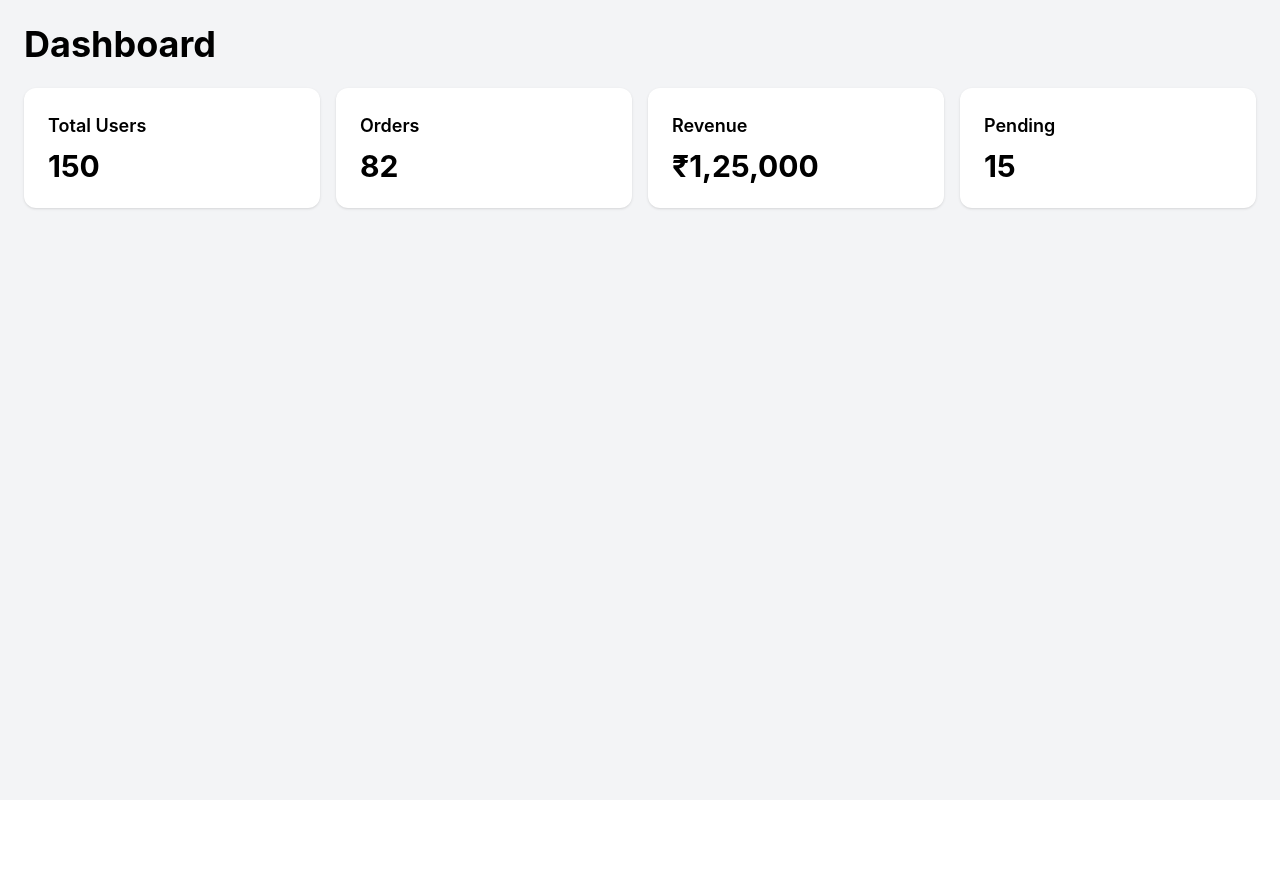
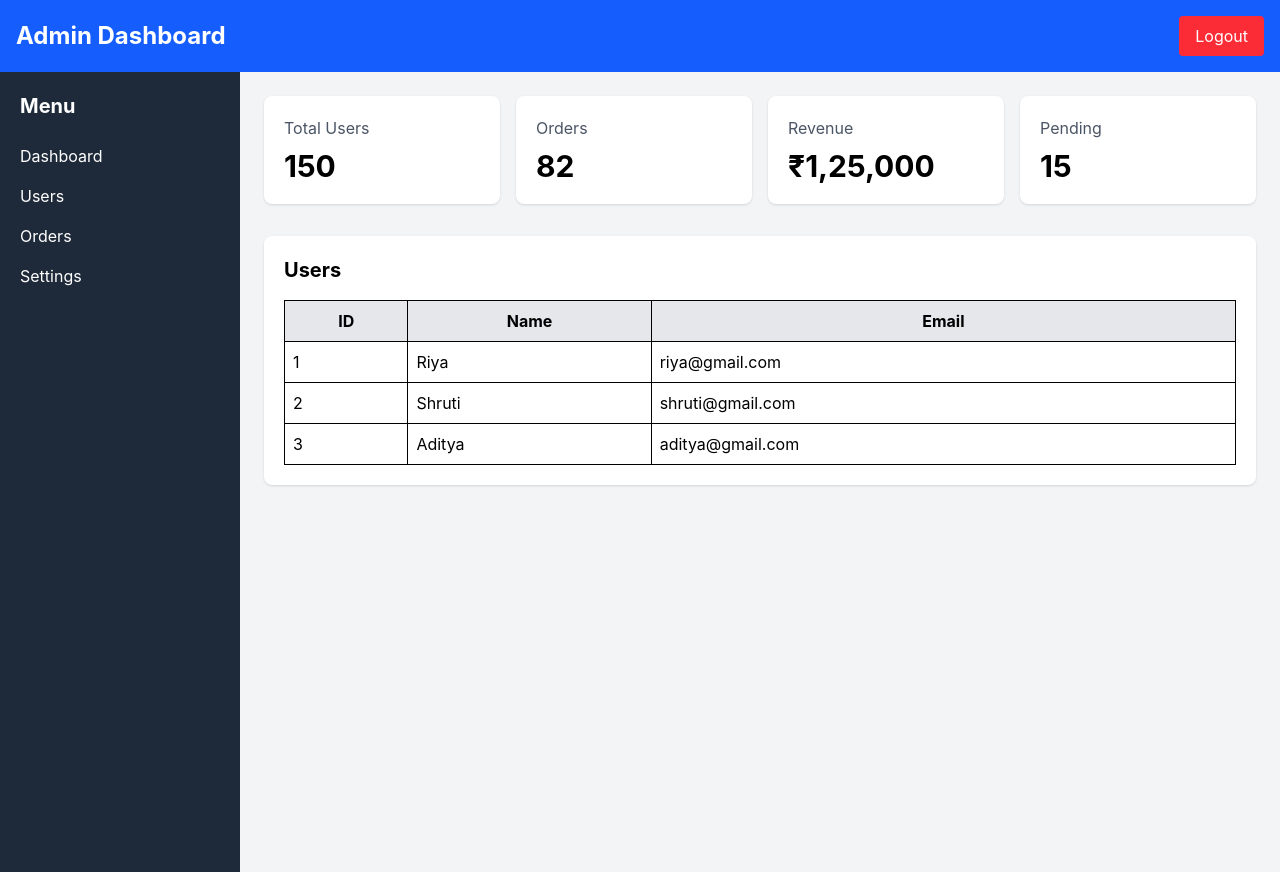
Before and after one commit to riyamalpani-netizen/react-dashboard, a React (Vite) app: page /dashboard in a window 1280 px wide. Before the commit the page ends 800 px from the top, so only its background shows below. Built offline with nearby package versions, Linux system fonts and the light colour scheme.

Commit message:
Add routing and dashboard components with user interface elements
- Implemented Navbar and Sidebar components for navigation.
- Created DashboardCards and UserTable components to display dashboard data.
- Updated Login and Signup pages with navigation functionality.

```diff
--- a/src/App.jsx
+++ b/src/App.jsx
@@ -125,7 +125,7 @@
 // }
 
 // export default App
-import { BrowserRouter, Routes, Route, Navigate } from "react-router-dom";
+import { BrowserRouter, Routes, Route, Navigate } from "react-router-dom"; //dependencies for routing in react. BrowserRouter is used to wrap the entire application and provide routing functionality. Routes is used to define the different routes in the application. Route is used to define a specific route and its corresponding component. Navigate is used to redirect the user to a different route.
 
 import Login from "./pages/Login";
 import Signup from "./pages/Signup";
--- a/src/components/DashboardCards.jsx
+++ b/src/components/DashboardCards.jsx
@@ -0,0 +1,21 @@
+function DashboardCards() {
+  const cards = [
+    { title: "Total Users", value: 150 },  //static data for the dashboard cards
+    { title: "Orders", value: 82 },
+    { title: "Revenue", value: "₹1,25,000" },
+    { title: "Pending", value: 15 },
+  ];
+
+  return (
+    <div className="grid grid-cols-4 gap-4 mb-8">
+      {cards.map((card, index) => (
+        <div key={index} className="bg-white rounded-lg shadow p-5">
+          <h3 className="text-gray-600">{card.title}</h3>
+          <p className="text-3xl font-bold mt-2">{card.value}</p>
+        </div>
+      ))}
+    </div>
+  );
+}
+
+export default DashboardCards;
--- a/src/components/Navbar.jsx
+++ b/src/components/Navbar.jsx
@@ -0,0 +1,23 @@
+import { useNavigate, Link } from "react-router-dom";  //used to navigate to the login page after logout
+
+function Navbar() {
+    const navigate = useNavigate();
+
+  const handleLogout = () => {
+    navigate("/login");
+  };
+  return (
+    <div className="bg-blue-600 text-white flex justify-between items-center p-4 shadow">
+      <h1 className="text-2xl font-bold">Admin Dashboard</h1>
+
+      <button
+         className="bg-red-500 px-4 py-2 rounded hover:bg-red-600"
+         onClick={handleLogout}    //navigates to the login page after logout
+         >
+        Logout
+      </button>
+    </div>
+  );
+}
+
+export default Navbar;
--- a/src/components/Sidebar.jsx
+++ b/src/components/Sidebar.jsx
@@ -0,0 +1,27 @@
+function Sidebar() {
+  return (
+    <div className="bg-gray-800 text-white w-60 min-h-screen p-5">
+      <h2 className="text-xl font-bold mb-6">Menu</h2>
+
+      <ul className="space-y-4">
+        <li className="hover:text-yellow-400 cursor-pointer">
+          Dashboard
+        </li>
+
+        <li className="hover:text-yellow-400 cursor-pointer">
+          Users
+        </li>
+
+        <li className="hover:text-yellow-400 cursor-pointer">
+          Orders
+        </li>
+
+        <li className="hover:text-yellow-400 cursor-pointer">
+          Settings
+        </li>
+      </ul>
+    </div>
+  );
+}
+
+export default Sidebar;
--- a/src/components/UserTable.jsx
+++ b/src/components/UserTable.jsx
@@ -0,0 +1,35 @@
+function UserTable() {
+  const users = [
+    { id: 1, name: "Riya", email: "riya@gmail.com" },
+    { id: 2, name: "Shruti", email: "shruti@gmail.com" },
+    { id: 3, name: "Aditya", email: "aditya@gmail.com" },
+  ];
+
+  return (
+    <div className="bg-white rounded-lg shadow p-5">
+      <h2 className="text-xl font-bold mb-4">Users</h2>
+
+      <table className="w-full border">
+        <thead>
+          <tr className="bg-gray-200">
+            <th className="border p-2">ID</th>
+            <th className="border p-2">Name</th>
+            <th className="border p-2">Email</th>
+          </tr>
+        </thead>
+
+        <tbody>
+          {users.map((user) => (
+            <tr key={user.id}>
+              <td className="border p-2">{user.id}</td>
+              <td className="border p-2">{user.name}</td>
+              <td className="border p-2">{user.email}</td>
+            </tr>
+          ))}
+        </tbody>
+      </table>
+    </div>
+  );
+}
+
+export default UserTable;
--- a/src/pages/Dashboard.jsx
+++ b/src/pages/Dashboard.jsx
@@ -1,40 +1,56 @@
+import Navbar from "../components/Navbar";
+import Sidebar from "../components/Sidebar";
+import DashboardCards from "../components/DashboardCards";
+import UserTable from "../components/UserTable";
 function Dashboard() {
   return (
-    <div className="min-h-screen bg-gray-100 p-6">
-      <h1 className="text-4xl font-bold mb-6">
-        Dashboard
-      </h1>
+    // <div className="min-h-screen bg-gray-100 p-6">
+    //   <h1 className="text-4xl font-bold mb-6">
+    //     Dashboard
+    //   </h1>
 
-      <div className="grid grid-cols-4 gap-4">
-        <div className="bg-white p-6 rounded-xl shadow">
-          <h2 className="text-lg font-semibold">
-            Total Users
-          </h2>
-          <p className="text-3xl font-bold mt-2">150</p>
-        </div>
+    //   <div className="grid grid-cols-4 gap-4">
+    //     <div className="bg-white p-6 rounded-xl shadow">
+    //       <h2 className="text-lg font-semibold">
+    //         Total Users
+    //       </h2>
+    //       <p className="text-3xl font-bold mt-2">150</p>
+    //     </div>
 
-        <div className="bg-white p-6 rounded-xl shadow">
-          <h2 className="text-lg font-semibold">
-            Orders
-          </h2>
-          <p className="text-3xl font-bold mt-2">82</p>
-        </div>
+    //     <div className="bg-white p-6 rounded-xl shadow">
+    //       <h2 className="text-lg font-semibold">
+    //         Orders
+    //       </h2>
+    //       <p className="text-3xl font-bold mt-2">82</p>
+    //     </div>
 
-        <div className="bg-white p-6 rounded-xl shadow">
-          <h2 className="text-lg font-semibold">
-            Revenue
-          </h2>
-          <p className="text-3xl font-bold mt-2">₹1,25,000</p>
-        </div>
+    //     <div className="bg-white p-6 rounded-xl shadow">
+    //       <h2 className="text-lg font-semibold">
+    //         Revenue
+    //       </h2>
+    //       <p className="text-3xl font-bold mt-2">₹1,25,000</p>
+    //     </div>
 
-        <div className="bg-white p-6 rounded-xl shadow">
-          <h2 className="text-lg font-semibold">
-            Pending
-          </h2>
-          <p className="text-3xl font-bold mt-2">15</p>
+    //     <div className="bg-white p-6 rounded-xl shadow">
+    //       <h2 className="text-lg font-semibold">
+    //         Pending
+    //       </h2>
+    //       <p className="text-3xl font-bold mt-2">15</p>
+    //     </div>
+    //   </div>
+    // </div>
+    <>
+      <Navbar />
+
+      <div className="flex">
+        <Sidebar />
+
+        <div className="flex-1 p-6 bg-gray-100 min-h-screen">
+          <DashboardCards />
+          <UserTable />
         </div>
       </div>
-    </div>
+    </>
   );
 }
 
--- a/src/pages/Login.jsx
+++ b/src/pages/Login.jsx
@@ -1,6 +1,6 @@
 
 import { useNavigate, Link } from "react-router-dom";
-import { useState } from "react";
+import { useState } from "react";  //used to store and update the email and the password.
 const handleLogin = () => {
   navigate("/dashboard");
 };
@@ -55,7 +55,7 @@ const handleLogin = () => {
         <p className="text-center mt-4">
           Don't have an account?{" "}
           <Link to="/signup" className="text-blue-600 font-semibold">
-    Sign Up
+          sign up
   </Link>
         </p>
 
--- a/src/pages/Signup.jsx
+++ b/src/pages/Signup.jsx
@@ -1,8 +1,10 @@
 import { Link, useNavigate } from "react-router-dom";
-const handleSignup = () => {
-  navigate("/login");
-};
+
 function Signup() {
+  const navigate = useNavigate(); //used to navigate to the login page after signup
+  const handleSignup = () => {  //runs when the signup button is clicked
+    navigate("/login"); //navigates to the login page after signup
+  };
   return (
     <div className="min-h-screen flex items-center justify-center bg-blue-50">
       <div className="bg-white p-8 rounded-xl shadow-lg w-96">
@@ -33,10 +35,6 @@ function Signup() {
           placeholder="Confirm Password"
           className="w-full border border-gray-300 rounded-lg p-3 mb-6"
         />
-
-        {/* <button className="w-full bg-green-600 text-white py-3 rounded-lg hover:bg-green-700">
-          Sign Up
-        </button> */}
         <button
   onClick={handleSignup}
   className="w-full bg-green-600 text-white py-3 rounded-lg hover:bg-green-700"
```
